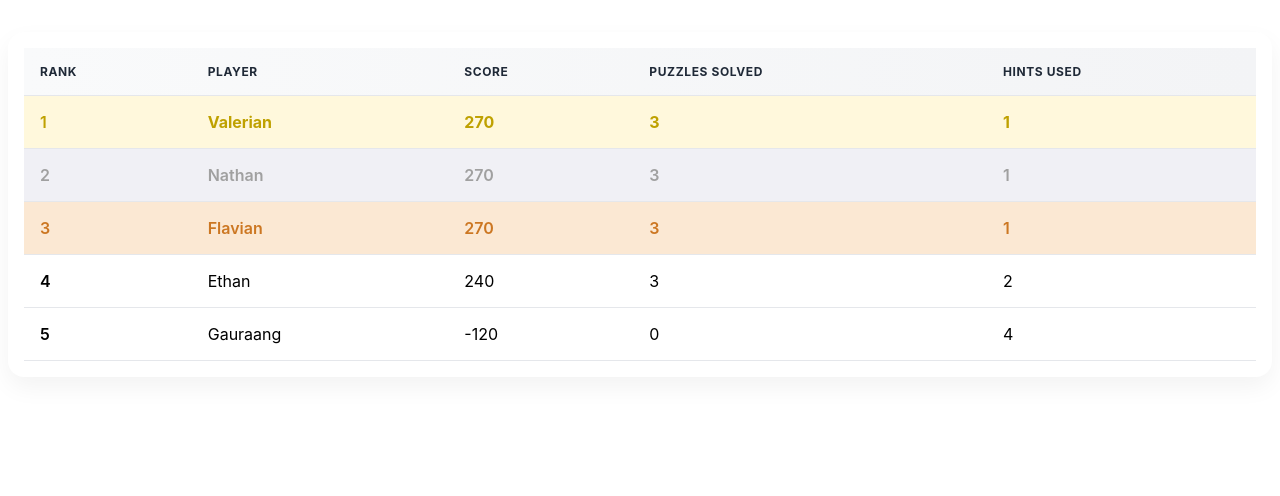
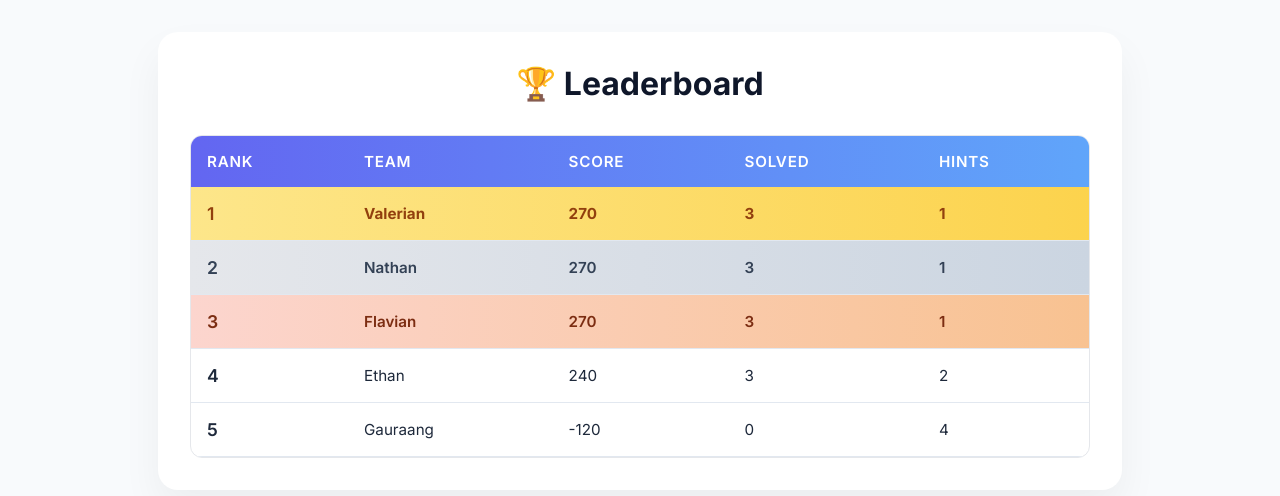
Before and after one commit to NathanCordeiro/CTF-AITD, a Svelte app: page / in a window 1280 px wide. Shown: the top 496 px of the page. Built offline with nearby package versions, Linux system fonts and the light colour scheme; no server answers.

Commit message:
Leaderboard Component Styled

```diff
--- a/src/components/Leaderboard.svelte
+++ b/src/components/Leaderboard.svelte
@@ -6,32 +6,31 @@
     return new Date(player.latestSolvedAt).getTime();
   }
 
-  // Sort by score (desc), then by latestSolvedAt (asc)
   $: sortedScores = Array.isArray(playersData)
     ? [...playersData].sort((a, b) => {
         if (b.score !== a.score) return b.score - a.score;
-
-        const timeA = getLatestTime(a);
-        const timeB = getLatestTime(b);
-        return timeA - timeB; // earlier time wins
+        return getLatestTime(a) - getLatestTime(b); // Earlier is better
       })
     : [];
 </script>
 
-<div class="leaderboard-container">
-  <table>
+<div class="leaderboard-wrapper">
+  <h2 class="title">🏆 Leaderboard</h2>
+  <div class="table-scroll">
+    <div class="table-wrapper">
+      <table class="leaderboard">
         <thead>
           <tr>
             <th>Rank</th>
-        <th>Player</th>
+            <th>Team</th>
             <th>Score</th>
-        <th>Puzzles Solved</th>
-        <th>Hints Used</th>
+            <th>Solved</th>
+            <th>Hints</th>
           </tr>
         </thead>
         <tbody>
           {#each sortedScores as player, index}
-        <tr>
+            <tr class:gold={index === 0} class:silver={index === 1} class:bronze={index === 2}>
               <td>{index + 1}</td>
               <td>{player.teamName}</td>
               <td>{player.score}</td>
@@ -42,81 +41,108 @@
         </tbody>
       </table>
     </div>
+  </div>
+</div>
 
 <style>
+  @import url('https://fonts.googleapis.com/css2?family=Inter:wght@400;600;700&display=swap');
+
   :global(body) {
-    font-family: "Inter", sans-serif;
+    font-family: 'Inter', sans-serif;
+    background-color: #f8fafc;
+    color: #1e293b;
+    margin: 0;
+    padding: 2rem;
   }
 
-  .leaderboard-container {
-    margin-top: 2rem;
-    overflow-x: auto;
-    border-radius: 1rem;
-    box-shadow: 0 10px 25px rgba(0, 0, 0, 0.05);
-    background: white;
-    padding: 1rem;
+  .leaderboard-wrapper {
+    max-width: 900px;
+    margin: auto;
+    background: #ffffff;
+    border-radius: 1.25rem;
+    padding: 2rem;
+    box-shadow: 0 20px 40px rgba(0, 0, 0, 0.05);
   }
 
-  table {
+  .title {
+    text-align: center;
+    font-size: 2rem;
+    font-weight: 700;
+    margin: 0;
+    margin-bottom: 2rem;
+    color: #0f172a;
+  }
+
+  .table-scroll {
+    overflow-x: auto;
+  }
+
+  .table-wrapper {
+    border: 1px solid #e5e7eb;
+    border-radius: 0.75rem;
+    overflow: hidden;
+  }
+
+  table.leaderboard {
     width: 100%;
-    border-collapse: separate;
-    border-spacing: 0;
-    min-width: 600px;
+    border-collapse: collapse;
+    min-width: 650px;
+    font-size: 0.95rem;
   }
 
   thead {
-    background: linear-gradient(to right, #f9fafb, #f3f4f6);
-    color: #1f2937;
-    text-transform: uppercase;
-    font-size: 0.75rem;
-    letter-spacing: 0.05em;
-    border-radius: 0.5rem;
+    background: linear-gradient(to right, #6366f1, #60a5fa);
+    color: white;
   }
 
-  th,
+  th {
+    text-transform: uppercase;
+    font-weight: 600;
+    letter-spacing: 0.05em;
+    padding: 1rem;
+    text-align: left;
+  }
+
   td {
     padding: 1rem;
-    text-align: left;
-    border-bottom: 1px solid #e5e7eb;
-    vertical-align: middle;
+    border-bottom: 1px solid #e2e8f0;
   }
 
   tbody tr {
-    transition: background-color 0.2s ease;
+    transition: background 0.2s ease;
   }
 
   tbody tr:hover {
-    background-color: #f9fafb;
+    background: #f1f5f9;
   }
 
-  /* Rank colors */
-  tbody tr:nth-child(1) {
-    background-color: #fff8dc; /* Light gold */
-    color: #bfa100;
+  tbody tr.gold {
+    background: linear-gradient(to right, #fde68a, #fcd34d);
+    color: #92400e;
     font-weight: 700;
   }
 
-  tbody tr:nth-child(2) {
-    background-color: #f0f0f5; /* Light silver */
-    color: #a0a0a0;
+  tbody tr.silver {
+    background: linear-gradient(to right, #e5e7eb, #cbd5e1);
+    color: #334155;
     font-weight: 600;
   }
 
-  tbody tr:nth-child(3) {
-    background-color: #fbe8d3; /* Light bronze */
-    color: #cc7722;
+  tbody tr.bronze {
+    background: linear-gradient(to right, #fcd5ce, #f8c291);
+    color: #7c2d12;
     font-weight: 600;
   }
 
   td:first-child {
     font-weight: 600;
+    font-size: 1.1rem;
   }
 
   @media (max-width: 640px) {
-    th,
-    td {
+    th, td {
       padding: 0.75rem;
-      font-size: 0.875rem;
+      font-size: 0.85rem;
     }
   }
 </style>
```
Lines whose indentation alone changed are shown as unchanged.
